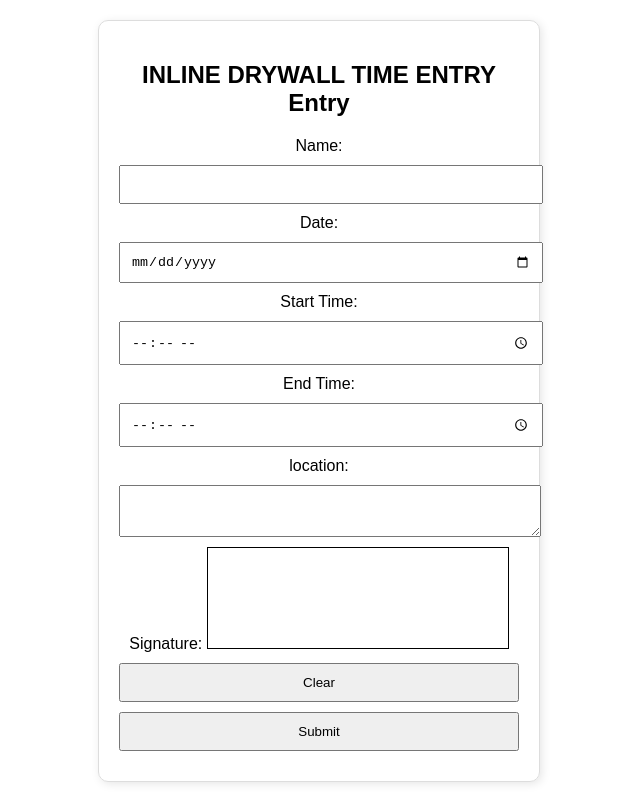
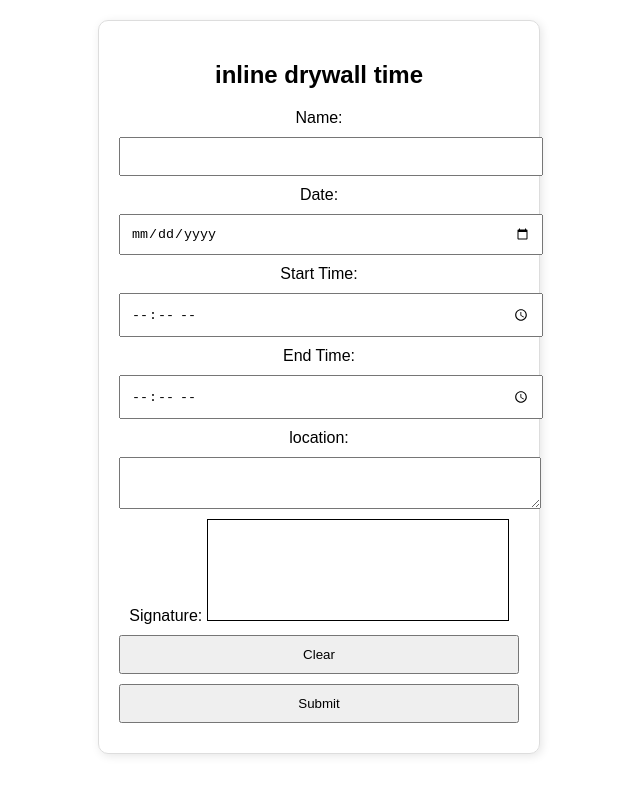
Before and after one commit to rodrom30/tsheeet2, a plain HTML site: page index.html in a window 1280 px wide. Shown: the whole page, without its empty margins (321-961 px from the left). Drawn offline with Linux system fonts and the light colour scheme.

Commit message:
Update index.html

```diff
--- a/index.html
+++ b/index.html
@@ -8,7 +8,7 @@
 </head>
 <body>
     <div class="container">
-        <h2>INLINE DRYWALL TIME ENTRY Entry</h2>
+        <h2>inline drywall time</h2>
         <form id="timeSheetForm">
             <label>Name:</label>
             <input type="text" id="name" required>
```
